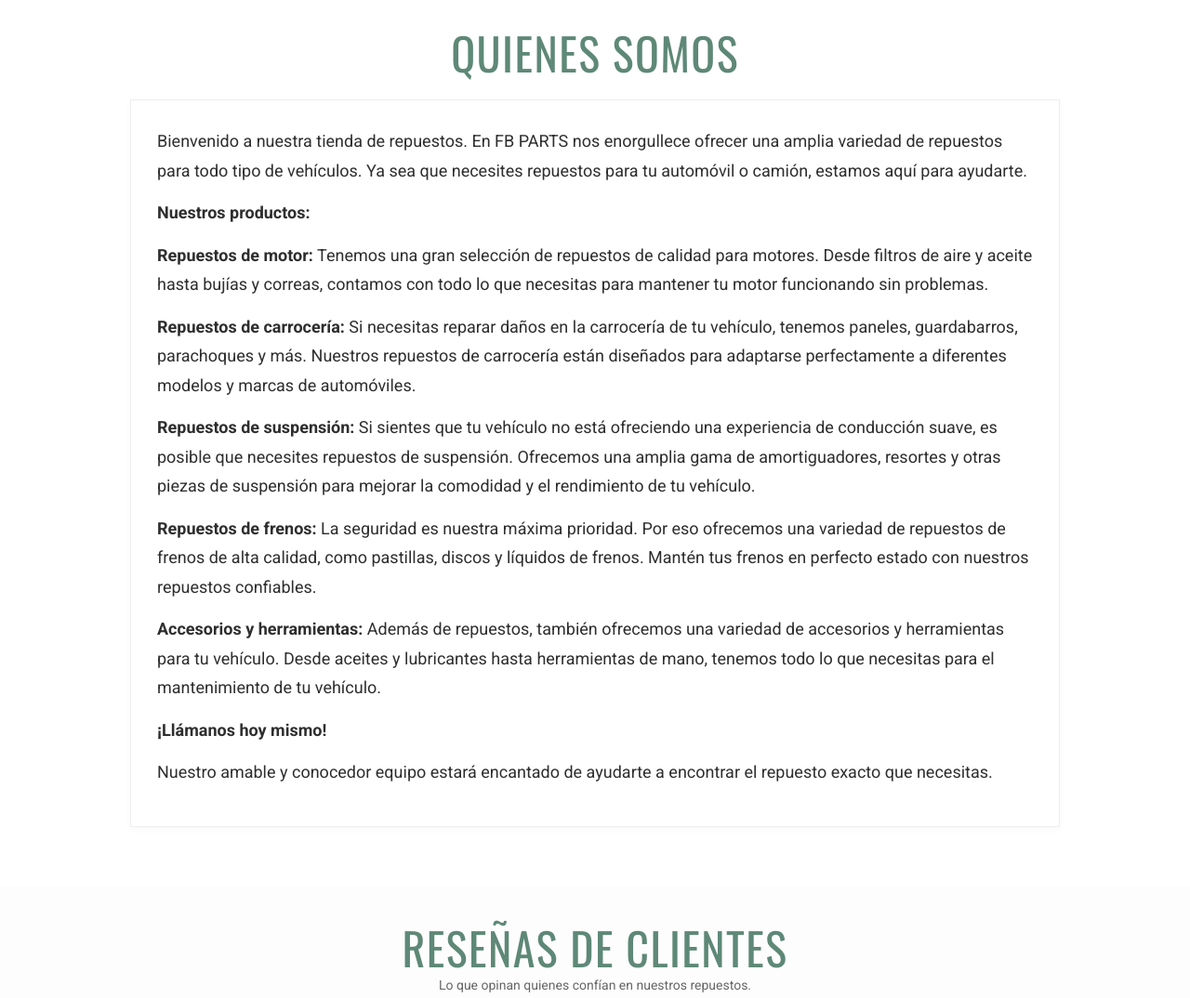
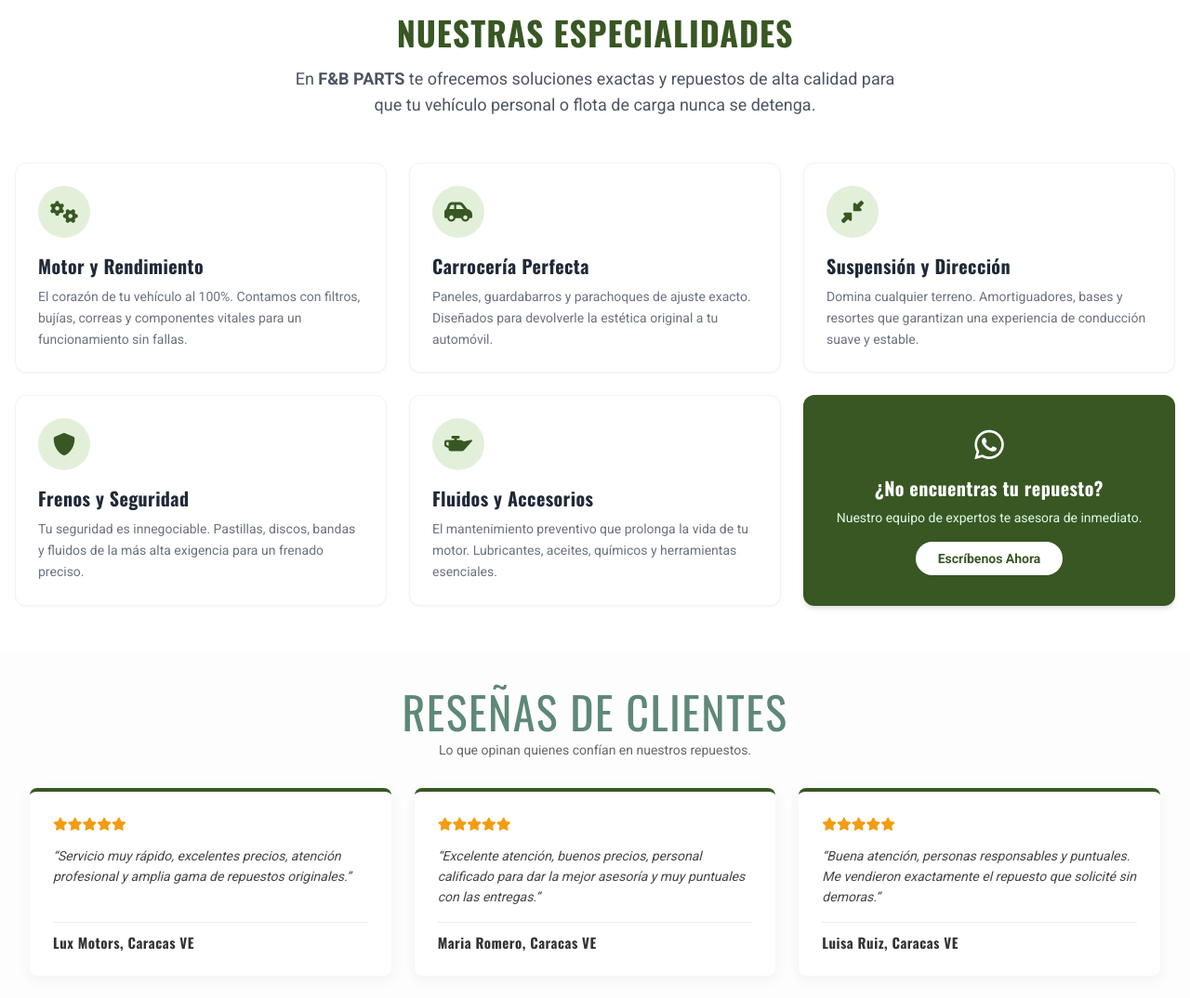
Before and after one commit to x75fx54fgt-byte/fbparts-2-, a website: page index.html in a window 1280 px wide. Shown: the part 2180-3254 px from the top of the page at 93% size. Drawn offline with nearby package versions, Linux system fonts and the light colour scheme; no server answers.

Commit message:
fybpartsV14

```diff
--- a/index.html
+++ b/index.html
@@ -316,19 +316,58 @@
         </div>
     </section>
 
-    <section id="nosotros" class="block">
-        <div class="container px-4 md:px-8">
-            <h2 class="section-title" style="text-align: center;">QUIENES SOMOS</h2>
-            <div class="about-box">
-                <p>Bienvenido a nuestra tienda de repuestos. En FB PARTS nos enorgullece ofrecer una amplia variedad de repuestos para todo tipo de vehículos. Ya sea que necesites repuestos para tu automóvil o camión, estamos aquí para ayudarte.</p>
-                <p><strong>Nuestros productos:</strong></p>
-                <p><strong>Repuestos de motor:</strong> Tenemos una gran selección de repuestos de calidad para motores. Desde filtros de aire y aceite hasta bujías y correas, contamos con todo lo que necesitas para mantener tu motor funcionando sin problemas.</p>
-                <p><strong>Repuestos de carrocería:</strong> Si necesitas reparar daños en la carrocería de tu vehículo, tenemos paneles, guardabarros, parachoques y más. Nuestros repuestos de carrocería están diseñados para adaptarse perfectamente a diferentes modelos y marcas de automóviles.</p>
-                <p><strong>Repuestos de suspensión:</strong> Si sientes que tu vehículo no está ofreciendo una experiencia de conducción suave, es posible que necesites repuestos de suspensión. Ofrecemos una amplia gama de amortiguadores, resortes y otras piezas de suspensión para mejorar la comodidad y el rendimiento de tu vehículo.</p>
-                <p><strong>Repuestos de frenos:</strong> La seguridad es nuestra máxima prioridad. Por eso ofrecemos una variedad de repuestos de frenos de alta calidad, como pastillas, discos y líquidos de frenos. Mantén tus frenos en perfecto estado con nuestros repuestos confiables.</p>
-                <p><strong>Accesorios y herramientas:</strong> Además de repuestos, también ofrecemos una variedad de accesorios y herramientas para tu vehículo. Desde aceites y lubricantes hasta herramientas de mano, tenemos todo lo que necesitas para el mantenimiento de tu vehículo.</p>
-                <p><strong>¡Llámanos hoy mismo!</strong></p>
-                <p>Nuestro amable y conocedor equipo estará encantado de ayudarte a encontrar el repuesto exacto que necesitas.</p>
+    <section id="nosotros" class="max-w-7xl mx-auto px-4 py-12">
+        <div class="text-center mb-12">
+            <h2 class="text-3xl md:text-4xl font-bold text-[#385723] mb-4 tracking-wide" style="font-family: 'Oswald', sans-serif;">
+                NUESTRAS ESPECIALIDADES
+            </h2>
+            <p class="text-gray-600 max-w-2xl mx-auto text-base md:text-lg">
+                En <strong>F&B PARTS</strong> te ofrecemos soluciones exactas y repuestos de alta calidad para que tu vehículo personal o flota de carga nunca se detenga.
+            </p>
+        </div>
+        <div class="grid grid-cols-1 sm:grid-cols-2 lg:grid-cols-3 gap-6">
+            <div class="bg-white rounded-xl p-6 shadow-sm border border-gray-100 hover:-translate-y-2 hover:shadow-xl transition-all duration-300 cursor-pointer group">
+                <div class="w-14 h-14 rounded-full bg-[#e2f0d9] flex items-center justify-center mb-4 group-hover:bg-[#385723] transition-colors duration-300">
+                    <i class="fas fa-cogs text-2xl text-[#385723] group-hover:text-white transition-colors duration-300"></i>
+                </div>
+                <h3 class="text-xl font-bold text-gray-800 mb-2">Motor y Rendimiento</h3>
+                <p class="text-gray-500 text-sm leading-relaxed">El corazón de tu vehículo al 100%. Contamos con filtros, bujías, correas y componentes vitales para un funcionamiento sin fallas.</p>
+            </div>
+            <div class="bg-white rounded-xl p-6 shadow-sm border border-gray-100 hover:-translate-y-2 hover:shadow-xl transition-all duration-300 cursor-pointer group">
+                <div class="w-14 h-14 rounded-full bg-[#e2f0d9] flex items-center justify-center mb-4 group-hover:bg-[#385723] transition-colors duration-300">
+                    <i class="fas fa-car-side text-2xl text-[#385723] group-hover:text-white transition-colors duration-300"></i>
+                </div>
+                <h3 class="text-xl font-bold text-gray-800 mb-2">Carrocería Perfecta</h3>
+                <p class="text-gray-500 text-sm leading-relaxed">Paneles, guardabarros y parachoques de ajuste exacto. Diseñados para devolverle la estética original a tu automóvil.</p>
+            </div>
+            <div class="bg-white rounded-xl p-6 shadow-sm border border-gray-100 hover:-translate-y-2 hover:shadow-xl transition-all duration-300 cursor-pointer group">
+                <div class="w-14 h-14 rounded-full bg-[#e2f0d9] flex items-center justify-center mb-4 group-hover:bg-[#385723] transition-colors duration-300">
+                    <i class="fas fa-compress-alt text-2xl text-[#385723] group-hover:text-white transition-colors duration-300"></i>
+                </div>
+                <h3 class="text-xl font-bold text-gray-800 mb-2">Suspensión y Dirección</h3>
+                <p class="text-gray-500 text-sm leading-relaxed">Domina cualquier terreno. Amortiguadores, bases y resortes que garantizan una experiencia de conducción suave y estable.</p>
+            </div>
+            <div class="bg-white rounded-xl p-6 shadow-sm border border-gray-100 hover:-translate-y-2 hover:shadow-xl transition-all duration-300 cursor-pointer group">
+                <div class="w-14 h-14 rounded-full bg-[#e2f0d9] flex items-center justify-center mb-4 group-hover:bg-[#385723] transition-colors duration-300">
+                    <i class="fas fa-shield-alt text-2xl text-[#385723] group-hover:text-white transition-colors duration-300"></i>
+                </div>
+                <h3 class="text-xl font-bold text-gray-800 mb-2">Frenos y Seguridad</h3>
+                <p class="text-gray-500 text-sm leading-relaxed">Tu seguridad es innegociable. Pastillas, discos, bandas y fluidos de la más alta exigencia para un frenado preciso.</p>
+            </div>
+            <div class="bg-white rounded-xl p-6 shadow-sm border border-gray-100 hover:-translate-y-2 hover:shadow-xl transition-all duration-300 cursor-pointer group">
+                <div class="w-14 h-14 rounded-full bg-[#e2f0d9] flex items-center justify-center mb-4 group-hover:bg-[#385723] transition-colors duration-300">
+                    <i class="fas fa-oil-can text-2xl text-[#385723] group-hover:text-white transition-colors duration-300"></i>
+                </div>
+                <h3 class="text-xl font-bold text-gray-800 mb-2">Fluidos y Accesorios</h3>
+                <p class="text-gray-500 text-sm leading-relaxed">El mantenimiento preventivo que prolonga la vida de tu motor. Lubricantes, aceites, químicos y herramientas esenciales.</p>
+            </div>
+            <div class="bg-[#385723] rounded-xl p-6 shadow-md flex flex-col justify-center items-center text-center hover:bg-[#2c441b] transition-colors duration-300">
+                <i class="fab fa-whatsapp text-4xl text-white mb-3"></i>
+                <h3 class="text-xl font-bold text-white mb-2">¿No encuentras tu repuesto?</h3>
+                <p class="text-green-100 text-sm mb-4">Nuestro equipo de expertos te asesora de inmediato.</p>
+                <a href="https://wa.me/584120161036" target="_blank" class="bg-white text-[#385723] font-bold py-2 px-6 rounded-full text-sm hover:scale-105 transition-transform">
+                    Escríbenos Ahora
+                </a>
             </div>
         </div>
     </section>
```
